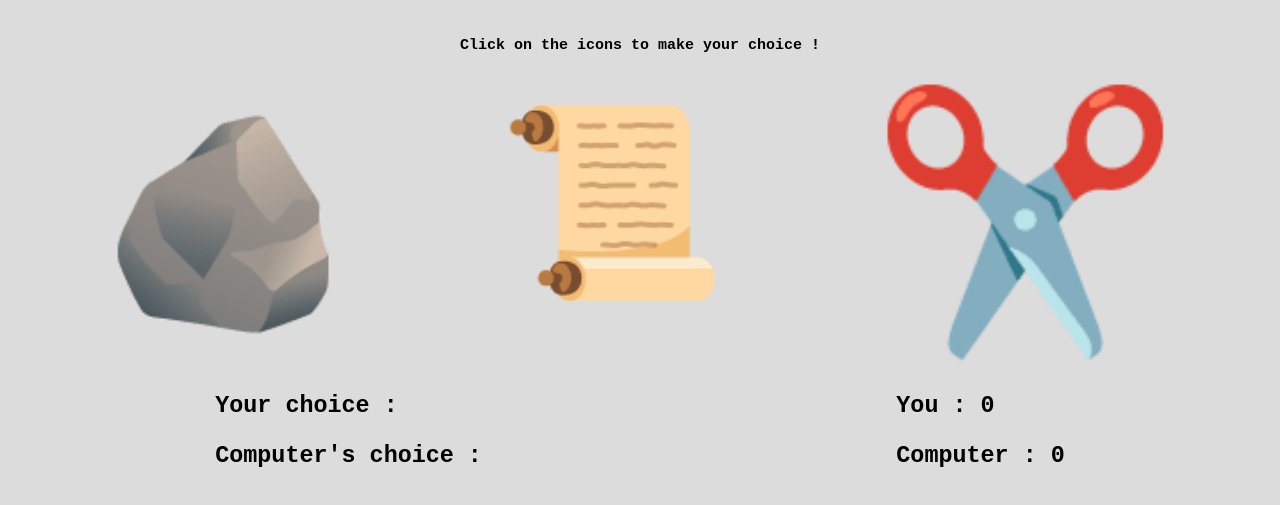
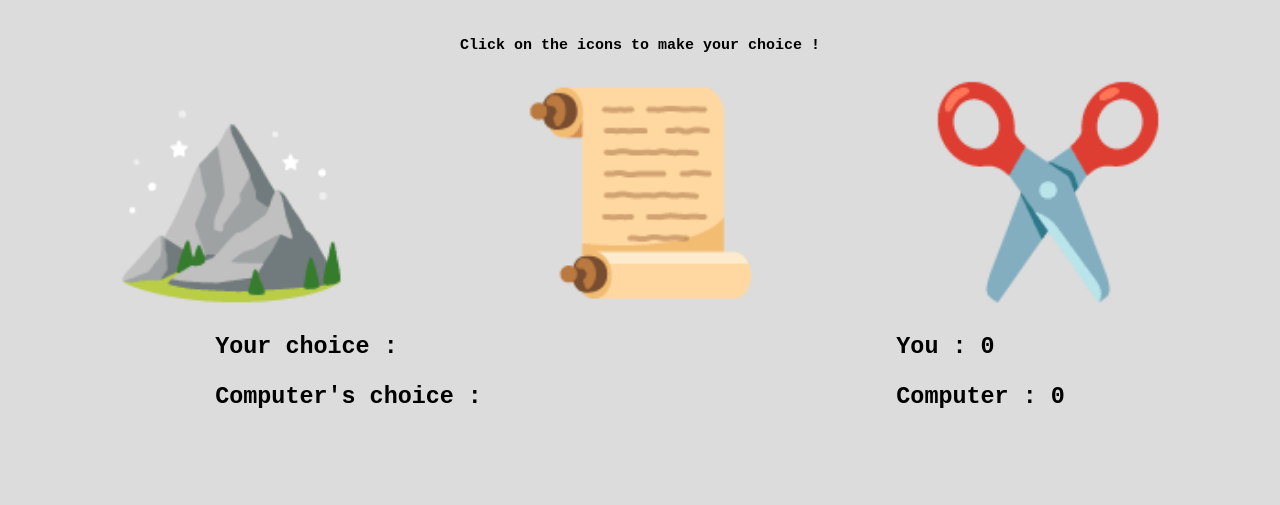
Before and after one commit to VitaliyTheSunflower/rock-paper-scissors, a plain HTML site: page index.html in a window 1280 px wide. Shown: the part 65-570 px from the top of the page. Drawn offline with Linux system fonts and the light colour scheme.

Commit message:
modify css modify html

```diff
--- a/css/style.css
+++ b/css/style.css
@@ -22,20 +22,9 @@ body {
 button {
     background: none;
     border: none;
+    font-size: 200px;
 }
 
-#rock{
-    font-size: 205px;
-}
-
-#scissors{
-    font-size: 250px;
-}
-
-#paper{
-    font-size: 185px;
-    margin-bottom: 40px;
-}
 
 .panel{
     display: flex;
--- a/index.html
+++ b/index.html
@@ -17,7 +17,7 @@
     </div>
 
     <div class="buttons">
-        <button id="rock">🪨</button>
+        <button id="rock">⛰️</button>
         <button id="paper">📜</button>
         <button id="scissors">✂️</button>
     </div>
```
